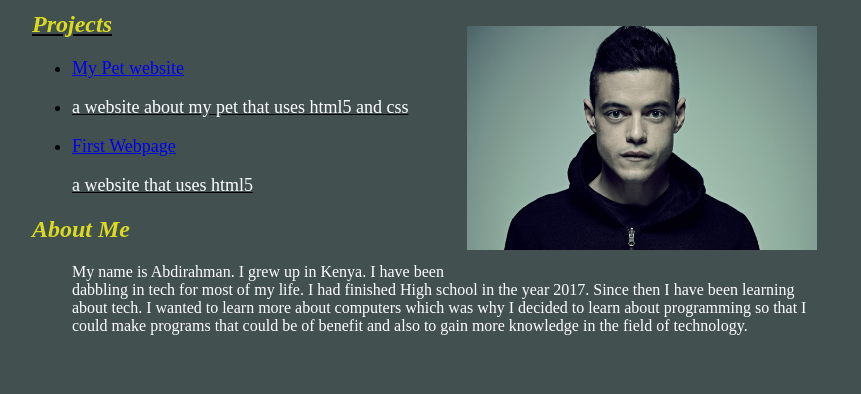
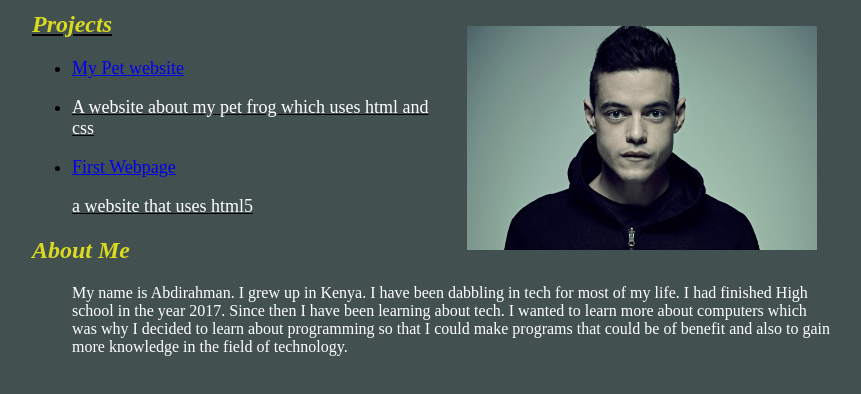
Before and after one commit to mccafee025/AbdirahmanMuminportfolio, a plain HTML site: page index.html in a window 1280 px wide. Shown: the part 108-502 px from the top of the page, without its empty margins (208-1069 px from the left). Drawn offline with Linux system fonts and the light colour scheme.

Commit message:
add two paragraphs

```diff
--- a/index.html
+++ b/index.html
@@ -16,7 +16,7 @@
     <h2><em>Projects</em></h2>
     <ul>
             <li><a href="https://github.com/mccafee025/pet-project">My Pet website </a><li>
-              <p>a website about my pet that uses html5 and css</p>
+              <p>A website about my pet frog which uses html and css</p>
             <li><a href="https://github.com/mccafee025/my-first-webpage">First Webpage</a></li>
               <p>a website that uses html5</p>
     </ul>
```
